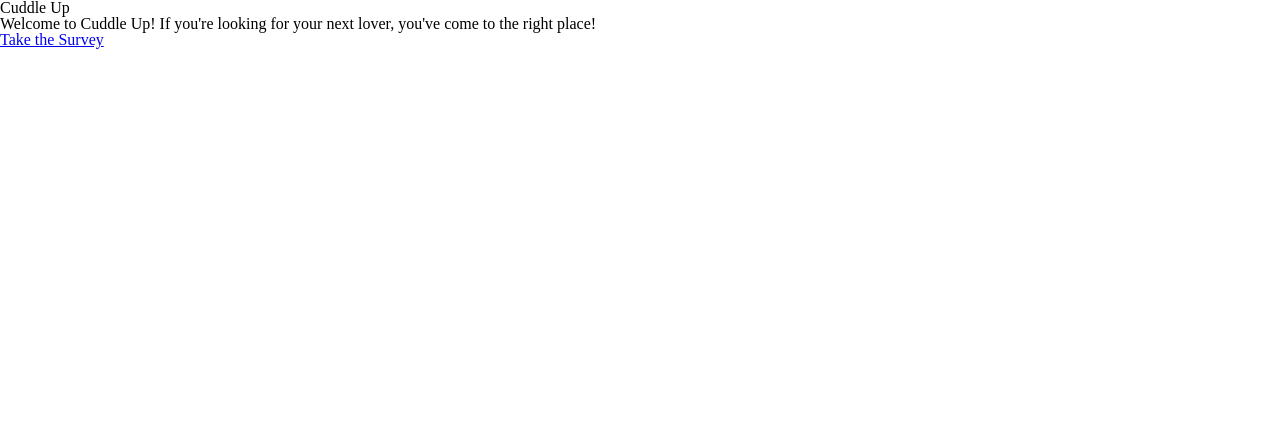
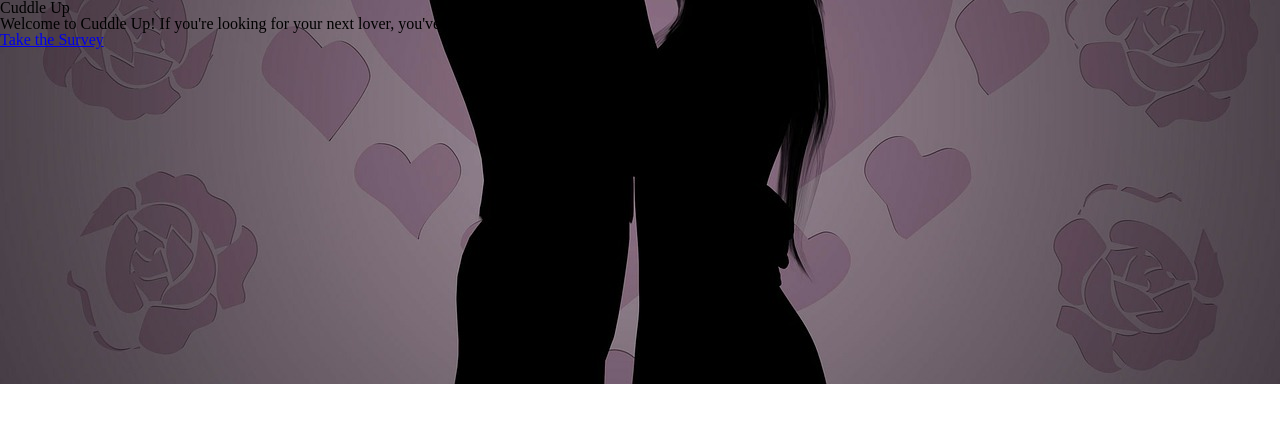
Before and after one commit to AbcAbcwebd/Friend-Finder, a website: page public/home.html in a window 1280 px wide. Drawn offline with nearby package versions, Linux system fonts and the light colour scheme; files that its build step writes are made by us from their sources.

Commit message:
Began work on CSS styling.

```diff
--- a/public/home.html
+++ b/public/home.html
@@ -6,10 +6,10 @@
 	<title>Home -- Cuddle Up</title>
 	<script src="https://code.jquery.com/jquery-3.1.1.js"></script>
 	<script src="/app.js"></script>
-	<link rel="stylesheet" type="text/css" href="assets/css/reset.css">
-	<link rel="stylesheet" type="text/css" href="assets/css/style.css">
+	<link rel="stylesheet" type="text/css" href="reset.css">
+	<link rel="stylesheet" type="text/css" href="style.css">
 </head>
-<body>
+<body id='home-body'>
 	<h1>Cuddle Up</h1>
 	<p>Welcome to Cuddle Up! If you're looking for your next lover, you've come to the right place!</p>
 	<a href='/survey'>Take the Survey</a>
--- a/public/style.css
+++ b/public/style.css
@@ -55,3 +55,15 @@
     text-decoration: none;
     cursor: pointer;
 }
+
+#home-body {
+	background: url('/images/love.jpg');
+
+	/* Full height */
+ /*   height: 100%; */
+
+    /* Center and scale the image nicely */
+    background-position: center;
+    background-repeat: no-repeat;
+    background-size: cover;
+}
```
Also changed, not shown: public/images/love.jpg (added), public/images/romance.jpg (added).
